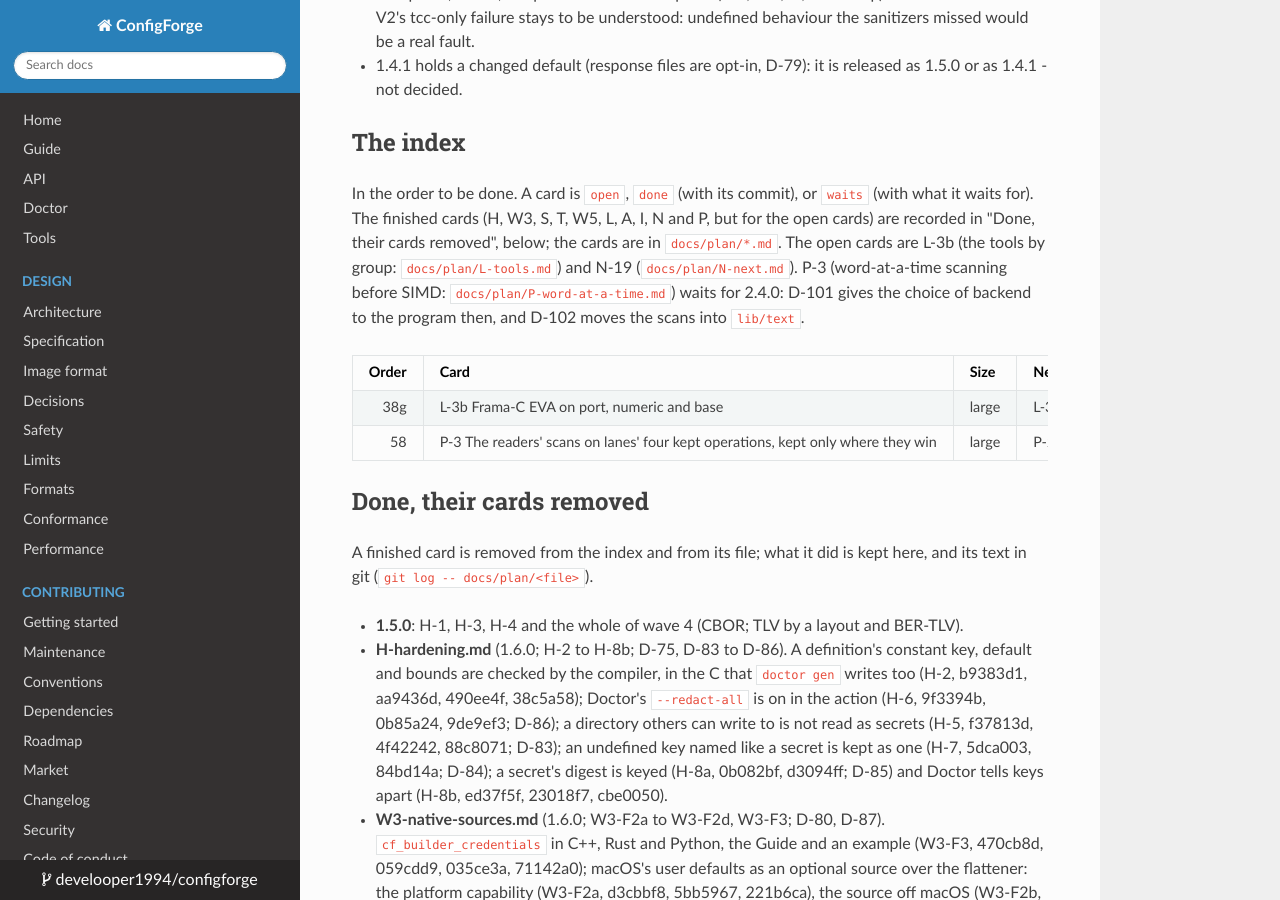
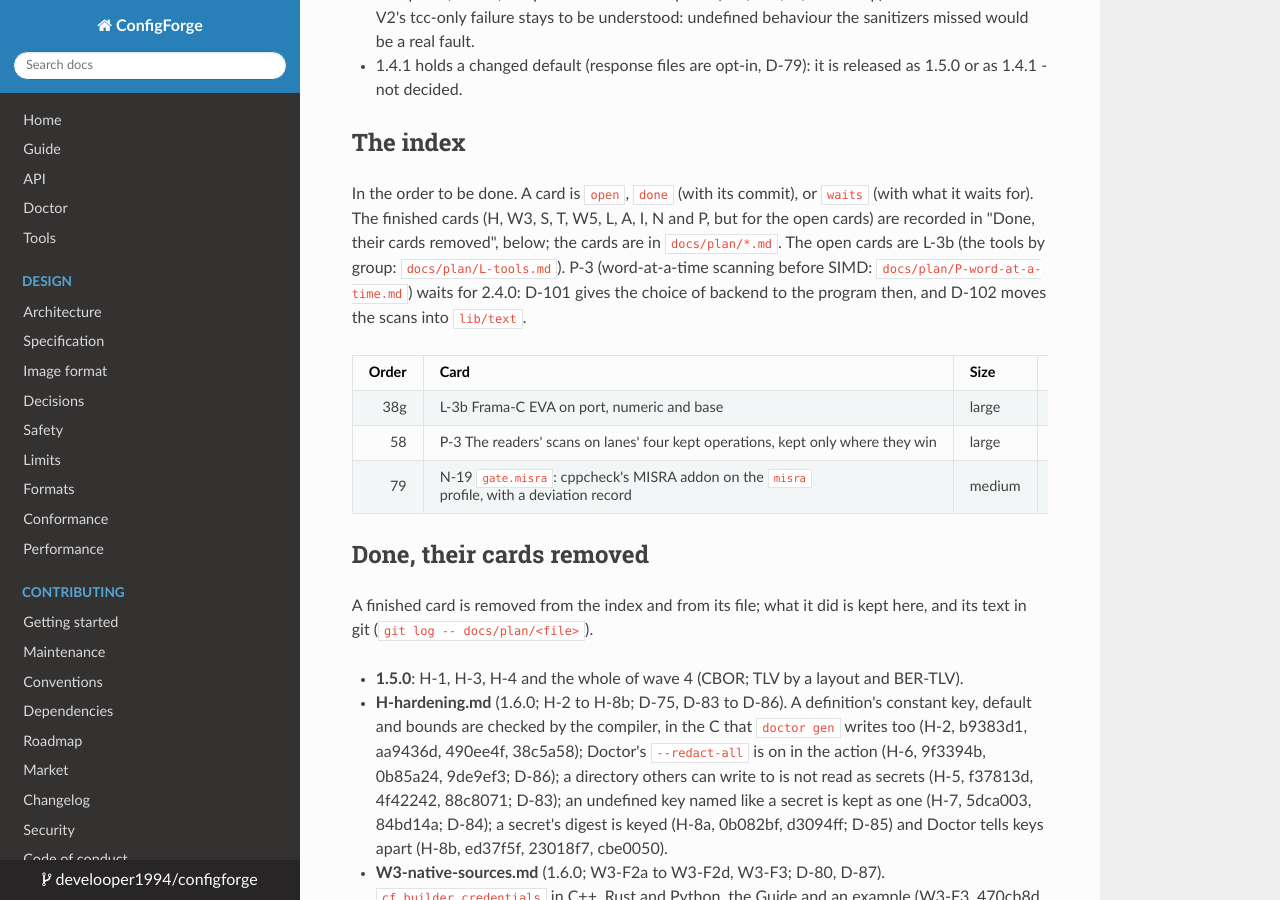
Before and after one commit to develooper1994/configforge, an MkDocs documentation site: the page built from docs/Plan.md, in a window 1280 px wide and 900 px high, scrolled down 3855 px. Built offline with MkDocs 1.6.1, drawn with Linux system fonts in a browser that asks for light colours.

Commit message:
Plan: N-19 done (24b1c7d); L-3b the one open card
Co-Authored-By: Claude Opus 5.5 <noreply@anthropic.com>

```diff
--- a/docs/Plan.md
+++ b/docs/Plan.md
@@ -187,7 +187,7 @@ In the order to be done. A card is `open`, `done` (with its commit), or
 `waits` (with what it waits for). The finished cards (H, W3, S, T,
 W5, L, A, I, N and P, but for the open cards) are recorded in "Done, their
 cards removed", below; the cards are in `docs/plan/*.md`. The open cards are
-L-3b (the tools by group: `docs/plan/L-tools.md`) and N-19 (`docs/plan/N-next.md`).
+L-3b (the tools by group: `docs/plan/L-tools.md`).
 P-3 (word-at-a-time scanning before SIMD: `docs/plan/P-word-at-a-time.md`)
 waits for 2.4.0: D-101 gives the choice of backend to the program then, and
 D-102 moves the scans into `lib/text`.
@@ -196,6 +196,7 @@ D-102 moves the scans into `lib/text`.
 | ----: | ---- | ----- | ----- | ------ |
 | 38g | L-3b Frama-C EVA on port, numeric and base | large | L-3; 1.9.0 under way | open |
 | 58 | P-3 The readers' scans on lanes' four kept operations, kept only where they win | large | P-2 | waits: 2.4.0 (D-101, D-102: the program chooses the backend; the scans move into lib/text) |
+| 79 | N-19 `gate.misra`: cppcheck's MISRA addon on the `misra` profile, with a deviation record | medium | nothing | done (24b1c7d) |
 
 ## Done, their cards removed
 
```
